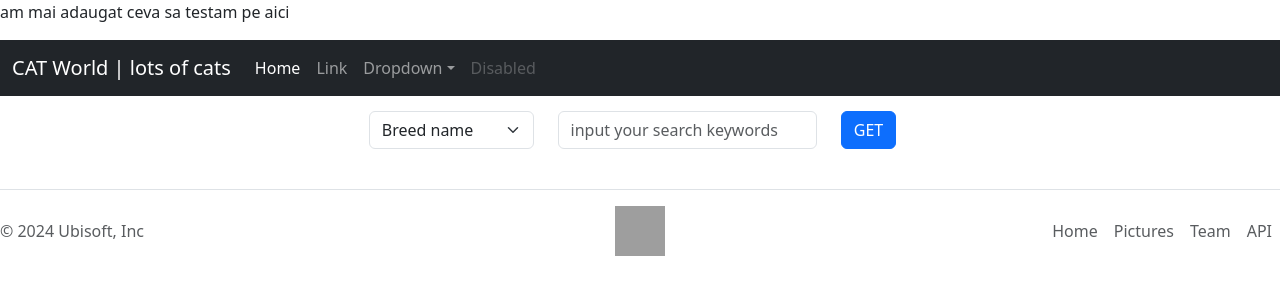
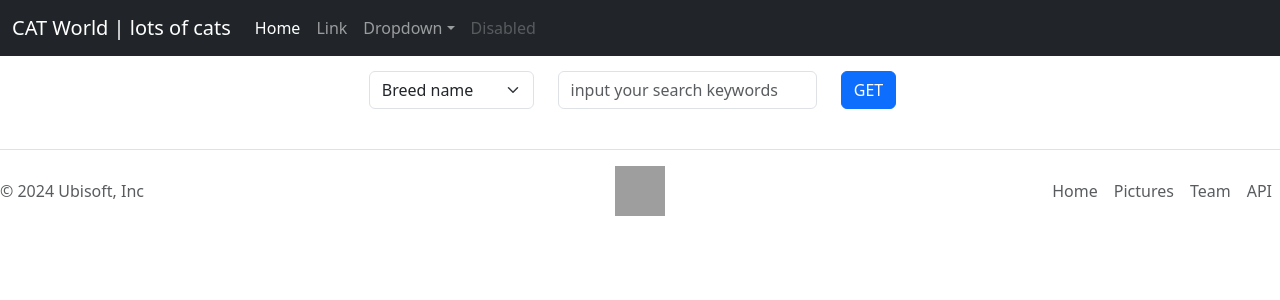
Before and after one commit to GeorgescuEduard/final-cats-project, a React (Create React App) app: page / in a window 1280 px wide. Shown: the top 300 px of the page. Built offline with nearby package versions, Linux system fonts and the light colour scheme; grey boxes are pictures that could not be loaded.

Commit message:
Removed an paragraph

```diff
--- a/src/components/header/Header.jsx
+++ b/src/components/header/Header.jsx
@@ -2,7 +2,6 @@ import { Logo } from "./Logo"
 
 export const Header = () => {
     return (<>
-        <p>am mai adaugat ceva sa testam pe aici</p>
         <nav className="navbar navbar-expand-lg navbar-dark bg-dark">
             <div className="container-fluid">
                 <Logo title={"CAT World"} subtitle={"| lots of cats"} />
```
